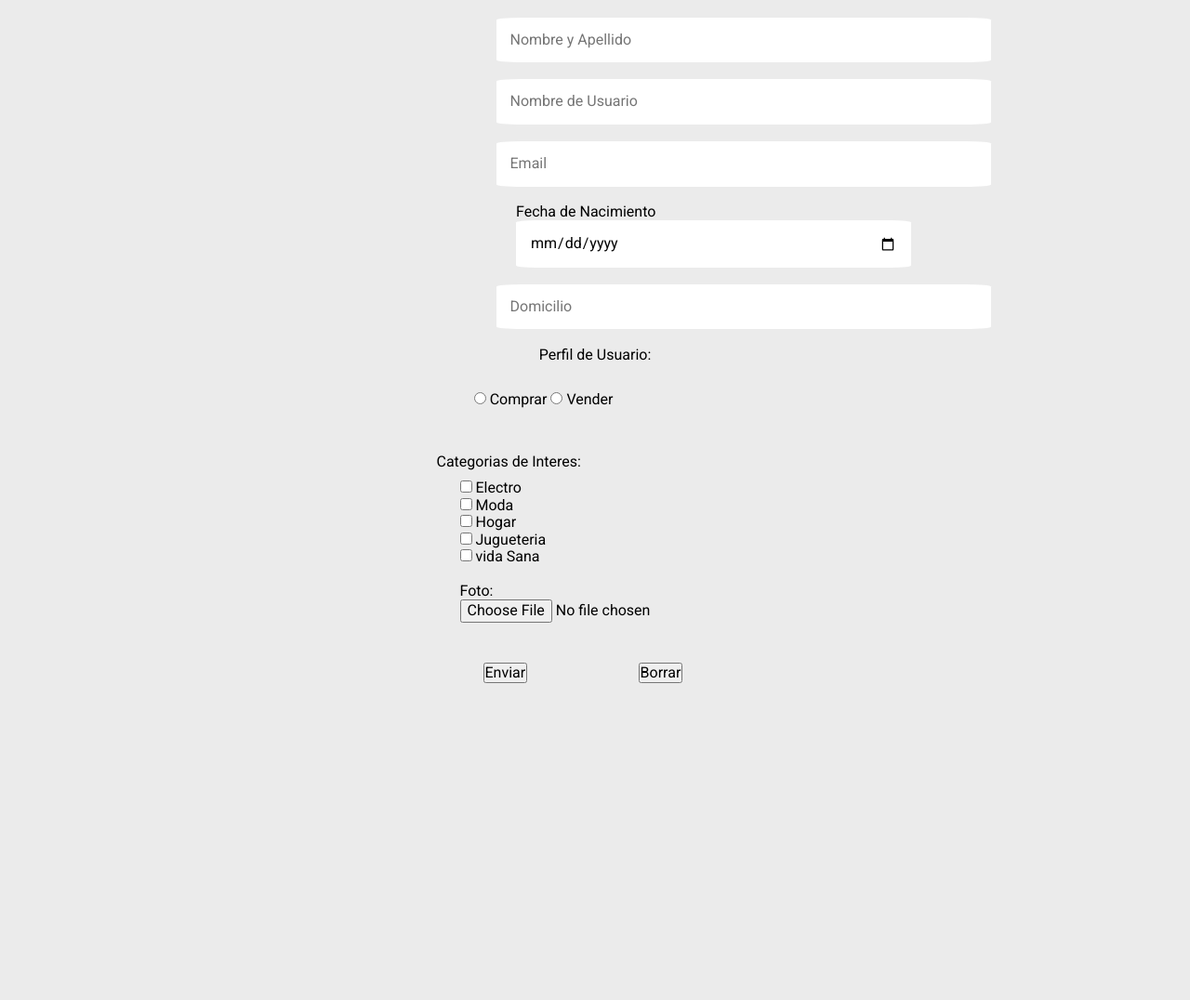
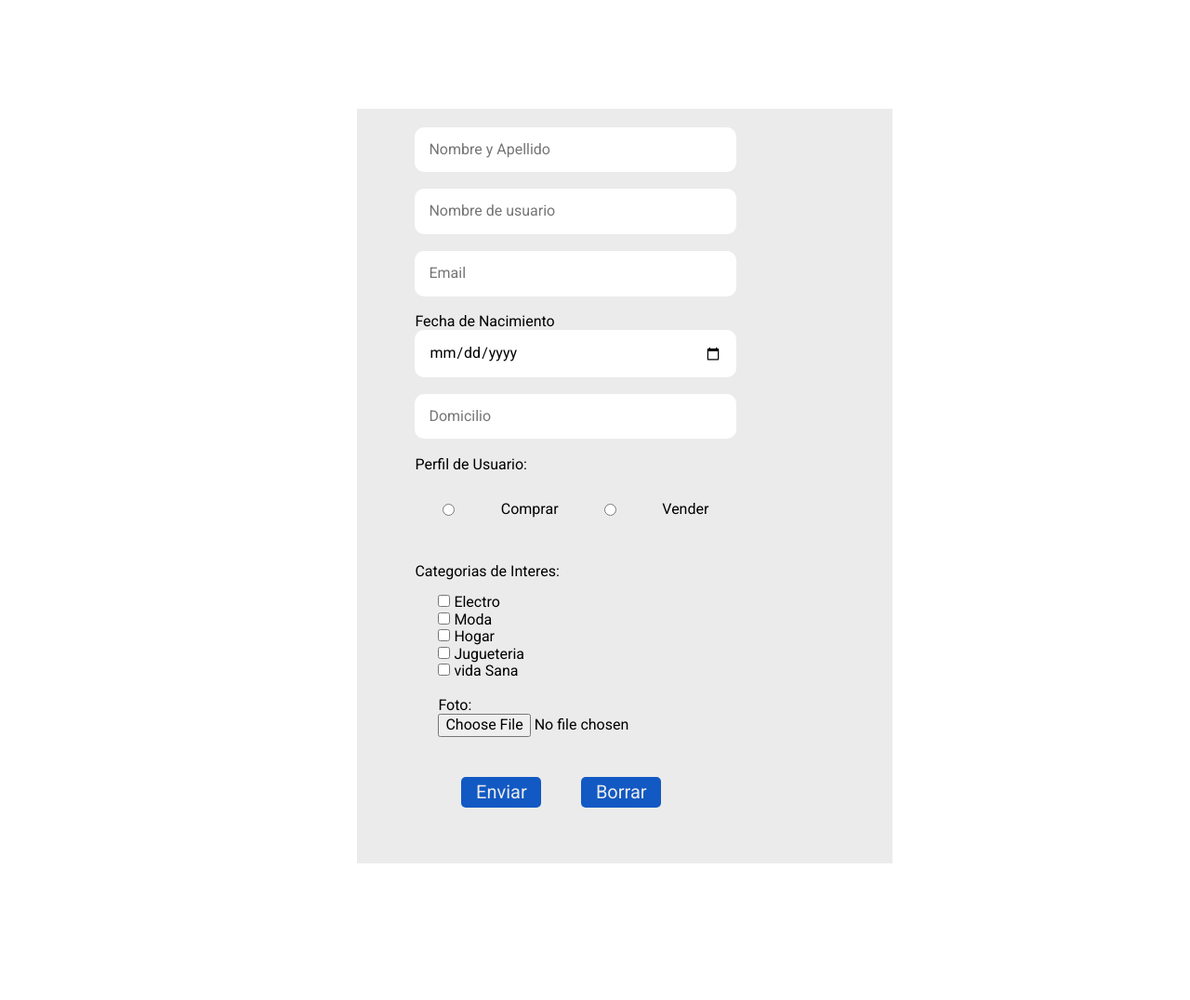
Before and after one commit to LauMilena/MercadoLiebre, a website: page views/register.html in a window 1280 px wide. Shown: the part 119-1195 px from the top of the page at 93% size. Before the commit the page ends 919 px from the top, so only its background shows below. Drawn offline with nearby package versions, Linux system fonts and the light colour scheme; files that its build step writes are made by us from their sources; files whose address does not match are found by name.

Commit message:
Paginas login y register listas

```diff
--- a/public/css/styles.css
+++ b/public/css/styles.css
@@ -16,15 +16,29 @@ label {
     font: 1rem 'Roboto';
   }
 
-input, label {
+input {
     margin:1rem 0;
+    width: 80%;
+    position: relative;
+    border-radius: 5px;
+    border: none;
+    background-color: #ebebeb;
+    padding: 10px;
+
   }
 
+
+
  #site-search{
+    display:flex;
+    justify-content: space-between;
     font-size: 16px;
     color: #ebebeb;
-    width: 50vw;
-    margin: 0px auto;
+    width: 80%;
+    margin: auto;
+    margin-left: 50px;
+    border-radius:5px;
+    border: none;
   }
 
   .main-header-top-bar{
@@ -197,6 +211,21 @@ main {
     .main-header-bottom-bar ul{
         display: none;
     }
+    #site-search{
+        width: 35vw;
+        margin-right: 20px;
+
+
+    }
+    .fa-magnifying-glass{
+        position: absolute;
+        color: black;
+        margin: -30px;
+        margin-right:15px;
+        padding-left:178px;
+        padding-right: 15px;
+
+      }
     .main{
 
         display: flex;
@@ -240,20 +269,36 @@ main {
         margin: 2px;
     }
     .logo{
-        width: 30vw;
+        width: 35vw;
         margin:15px;
     }
 
     #site-search{
-        width: 30vw;
-        margin:0px;
+        width: 35vw;
+        margin-right: 20px;
+
+
     }
+
+    .fa-magnifying-glass{
+        position: absolute;
+        color: black;
+        margin: -30px;
+        margin-right:15px;
+        padding-left:180px;
+        padding-right: 15px;
+
+      }
     .main-header-top-bar{
-        flex-wrap: nowrap;
+        flex-wrap: wrap;
         justify-content: space-between;
+        align-items: center;
     }
     .copy-header{
+
         font-size: 16px;
+        align-self: center;
+
     }
 
     .main{
--- a/public/css/stylesLogin.css
+++ b/public/css/stylesLogin.css
@@ -7,7 +7,7 @@
 
 body{
     font-family : 'Roboto';
-    background-color: #ebebeb;
+    background-color: white;
 
 
 }
@@ -27,7 +27,7 @@ body{
 
 
 .logo{
-    max-width: 30%;
+    max-width: 30vw;
 }
 
 .Buscador{
@@ -48,13 +48,14 @@ body{
     right: 5px;
     margin: auto;
     background-color:white;
-    padding:12px;
+    padding:11.5px;
 
 }
 
 .copy-header{
     font-weight: 300;
-    width: 50%
+    width: 50%;
+    margin-left: 70px;
     text-align: flex-end;
 
 }
@@ -87,36 +88,55 @@ body{
 
 }
 
+.form{
+    display:flex;
+    justify-content: center;
+    align-items: center;
+    margin-right: 25%;
+    margin-top: 0;
+    margin-bottom: 15%;
+    margin-left: 0%;
+    width: 100%;
+    background-color: #ebebeb;
+}
+
 .caja-login{
     display:flex;
     justify-content: center;
-    align-items: center;
+    align-items: flex-start;
     flex-direction: column;
-    margin: auto;
+    margin: 10px;
+    margin-left: -360px;
+    padding: 5px;
 
 }
 
 input{
     border: none;
-    border-radius: 5%;
-    width: 300%;
+    border-radius: 5px;
+    width: 280%;
     margin:15px;
+    margin-left: 5px;
     padding: 12px;
     align-items: center;
 }
 .enviar{
-    width: 40%;
+
+    width: 130%;
     margin:15px;
+    margin-right:5px;
+    margin-left: 150px;
     padding: 12px;
     background-color: #03264C;
     color: #ebebeb;
     border: none;
-    border-radius: 5%;
+    border-radius: 5px;
+
 }
 
 
 footer {
-    padding: 20px;
+    padding: 10px;
     margin: 10px;
     text-align: center;
 }
--- a/public/css/stylesRegister.css
+++ b/public/css/stylesRegister.css
@@ -6,8 +6,19 @@
 
 body{
     font-family : 'Roboto';
+    background-color: white;
+
+}
+
+.formulario-completo{
+    display:flex;
+    justify-content: center;
+    align-items: center;
+    margin-right: 25%;
+    margin-top: 10%;
+    margin-bottom: 15%;
+    margin-left: 30%;
     background-color: #ebebeb;
-
 }
 
 .main-header {
@@ -22,18 +33,18 @@ body{
 .formulario-registro{
     display:flex;
     justify-content: center;
-    align-items: center;
+    align-items: left;
     flex-direction: column;
-    margin: 15px;
-    padding: 15px;
+    margin: 10px;
+    padding: 10px;
+    margin-right: 20%;
 }
+
 .perfil{
-
+    display:flex;
+    justify-content: space-between;
     margin: 20px;
     padding: 10px;
-    margin-left: -80px;
-
-
 
 }
 
@@ -42,15 +53,15 @@ body{
     flex-direction: column;
     justify-content: center;
     align-items: flex-start;
-    margin: 5px;
+    margin: 10px;
     margin-left: 20px;
     padding: 5px;
 }
 
 .caja{
     border:none;
-    border-radius: 5%;
-    width: 250%;
+    border-radius: 10px;
+    width: 100%;
     padding: 15px;
 
 }
@@ -61,4 +72,14 @@ body{
     margin: 10px;
     padding: 15px;
     width: 80%;
+    font-size: 20px;
 }
+
+button{
+    background-color: #1259c3;
+    color: #ebebeb;
+    padding: 5px;
+    border: none;
+    border-radius: 5px;
+    width: 40%;
+}
--- a/views/register.html
+++ b/views/register.html
@@ -17,14 +17,14 @@
         </div>
     </header>
 
-    <form action="/register" method="POST">
+    <form class = "formulario-completo" action="/register" method="POST">
         <section class="formulario-registro">
         <label>
             <input class ="caja" type="text" name="nombreyApellido" placeholder ="Nombre y Apellido">
         </label>
         <br>
         <label>
-            <input class ="caja" type="text" name="nombreUsuario" placeholder="Nombre de Usuario">
+            <input class ="caja" type="text" name="nombreUsuario" placeholder="Nombre de usuario">
         </label>
         <br>
         <label>
```
Also changed, not shown: views/home.html (+1 -1 lines), views/login.html (+0 -1 lines).
